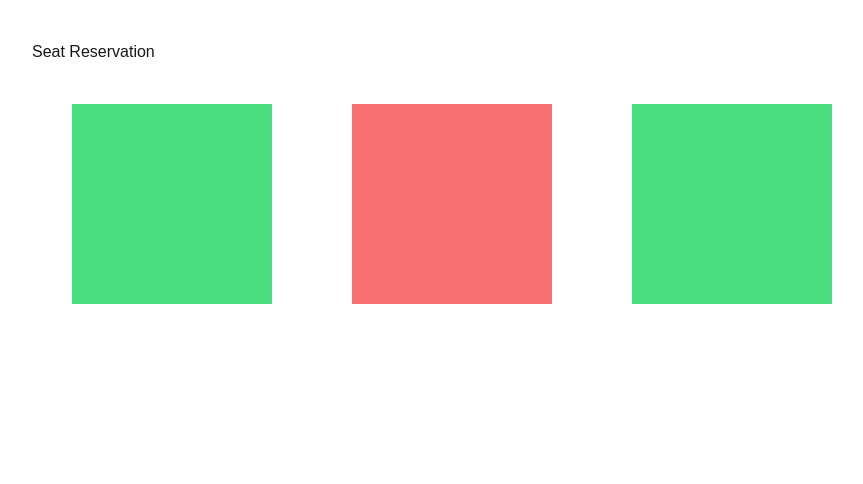
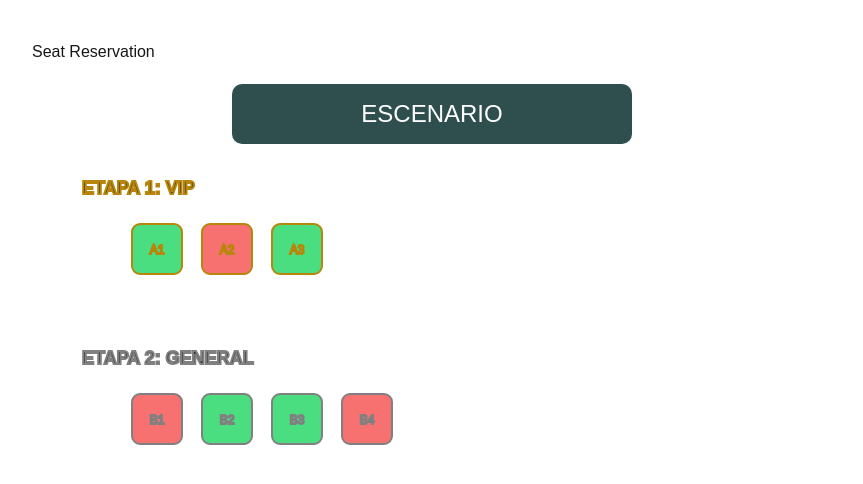
Before and after one commit to felixramon27/seat-reservation-system, a Next.js app in the folder frontend/: page / in a window 1280 px wide. Shown: the top 484 px of the page, without its empty margins (8-871 px from the left). Built offline with nearby package versions, Linux system fonts and the light colour scheme.

Commit message:
feat: update seat map and enhance seat selection functionality

```diff
--- a/frontend/src/components/svg/SeatMap.tsx
+++ b/frontend/src/components/svg/SeatMap.tsx
@@ -1,61 +1,98 @@
-'use client'
+"use client";
 
-import { useEffect, useRef } from 'react'
-import { Seat } from '@/types/seat'
+import { useEffect, useRef } from "react";
+import { Seat } from "@/types/seat";
 
 type Props = {
-  seats: Seat[]
-  onSelect: (id: string) => void
-}
+  seats: Seat[];
+  onSelect: (id: string) => void;
+};
 
 export default function SeatMap({ seats, onSelect }: Props) {
-  const containerRef = useRef<HTMLDivElement>(null)
+  const containerRef = useRef<HTMLDivElement>(null);
 
   useEffect(() => {
-    if (!containerRef.current) return
+    if (!containerRef.current) return;
 
-    seats.forEach(seat => {
-      const path = containerRef.current!.querySelector<SVGPathElement>(
-        `#${seat.id}`
-      )
+    seats.forEach((seat) => {
+      const el = containerRef.current!.querySelector<SVGElement>(`#${seat.id}`);
 
-      if (!path) return
+      if (!el) return;
 
-      // 🎨 COLOR
-      path.style.fill =
-        seat.status === 'available'
-          ? '#4ade80'
-          : seat.status === 'selected'
-          ? '#facc15'
-          : '#f87171'
+      // 🎨 COLOR (use setAttribute to support different SVG element types)
+      const color =
+        seat.status === "available"
+          ? "#4ade80"
+          : seat.status === "selected"
+          ? "#facc15"
+          : "#f87171";
+
+      try {
+        el.setAttribute('fill', color);
+      } catch (e) {
+        // fallback: set style.fill if setAttribute is not effective
+        el.style.fill = color;
+      }
 
       // 🖱️ CURSOR
-      path.style.cursor =
-        seat.status === 'reserved' ? 'not-allowed' : 'pointer'
+      el.style.cursor = seat.status === "reserved" ? "not-allowed" : "pointer";
 
       // 🧠 CLICK
-      path.onclick = () => {
-        if (seat.status !== 'reserved') {
-          onSelect(seat.id)
+      // replace any existing handler so selection stays in sync
+      el.onclick = () => {
+        if (seat.status !== "reserved") {
+          onSelect(seat.id);
         }
-      }
-    })
-  }, [seats, onSelect])
+      };
+    });
+  }, [seats, onSelect]);
 
   return (
     <div
       ref={containerRef}
       dangerouslySetInnerHTML={{
         __html: `
-          <svg viewBox="0 0 300 120" xmlns="http://www.w3.org/2000/svg">
-            <g id="zone-vip">
-              <path id="seat-A1" d="M10 10 H60 V60 H10 Z" />
-              <path id="seat-A2" d="M80 10 H130 V60 H80 Z" />
-              <path id="seat-A3" d="M150 10 H200 V60 H150 Z" />
+           <svg width="800" height="600" viewBox="0 0 800 600" xmlns="http://www.w3.org/2000/svg">
+            <!-- Estilos para interactividad -->
+            <style>
+              .asiento { cursor: pointer; transition: 0.2s; }
+              .asiento:hover { opacity: 0.7; }
+              .zona-vip { stroke: #B8860B; stroke-width: 2; }
+              .zona-general { stroke: #808080; stroke-width: 2; }
+              .ocupado { fill: #FF4500 !important; cursor: not-allowed; }
+              text { pointer-events: none; user-select: none; }
+            </style>
+
+            <!-- ESCENARIO -->
+            <rect x="200" y="20" width="400" height="60" rx="10" fill="#2F4F4F" />
+            <text x="400" y="58" font-family="Arial" font-size="24" text-anchor="middle" fill="white">ESCENARIO</text>
+
+            <!-- ETAPA 1: SECCIÓN VIP -->
+            <g id="etapa-vip" class="zona-vip">
+              <text x="50" y="130" font-family="Arial" font-weight="bold" font-size="18" fill="#333">ETAPA 1: VIP</text>
+              <rect id="seat-A1" class="asiento" x="100" y="160" width="50" height="50" rx="8" />
+              <rect id="seat-A2" class="asiento" x="170" y="160" width="50" height="50" rx="8" />
+              <rect id="seat-A3" class="asiento" x="240" y="160" width="50" height="50" rx="8" />
+              <text x="125" y="190" font-family="Arial" font-size="12" text-anchor="middle">A1</text>
+              <text x="195" y="190" font-family="Arial" font-size="12" text-anchor="middle">A2</text>
+              <text x="265" y="190" font-family="Arial" font-size="12" text-anchor="middle">A3</text>
+            </g>
+
+            <!-- ETAPA 2: SECCIÓN GENERAL -->
+            <g id="etapa-general" class="zona-general">
+              <text x="50" y="300" font-family="Arial" font-weight="bold" font-size="18" fill="#333">ETAPA 2: GENERAL</text>
+              <rect id="seat-B1" class="asiento" x="100" y="330" width="50" height="50" rx="8" />
+              <rect id="seat-B2" class="asiento" x="170" y="330" width="50" height="50" rx="8" />
+              <rect id="seat-B3" class="asiento" x="240" y="330" width="50" height="50" rx="8" />
+              <rect id="seat-B4" class="asiento" x="310" y="330" width="50" height="50" rx="8" />
+              <text x="125" y="360" font-family="Arial" font-size="12" text-anchor="middle">B1</text>
+              <text x="195" y="360" font-family="Arial" font-size="12" text-anchor="middle">B2</text>
+              <text x="265" y="360" font-family="Arial" font-size="12" text-anchor="middle">B3</text>
+              <text x="335" y="360" font-family="Arial" font-size="12" text-anchor="middle">B4</text>
             </g>
           </svg>
         `,
       }}
     />
-  )
+  );
 }
--- a/frontend/src/services/seat.service.ts
+++ b/frontend/src/services/seat.service.ts
@@ -4,4 +4,8 @@ export const getMockSeats = (): Seat[] => [
   { id: 'seat-A1', status: 'available' },
   { id: 'seat-A2', status: 'reserved' },
   { id: 'seat-A3', status: 'available' },
+  { id: 'seat-B1', status: 'reserved' },
+  { id: 'seat-B2', status: 'available' },
+  { id: 'seat-B3', status: 'available' },
+  { id: 'seat-B4', status: 'reserved' },
 ]
```
Also changed, not shown: frontend/public/svg/seatmap.svg, frontend/public/svg/seatmap1.svg (added).
